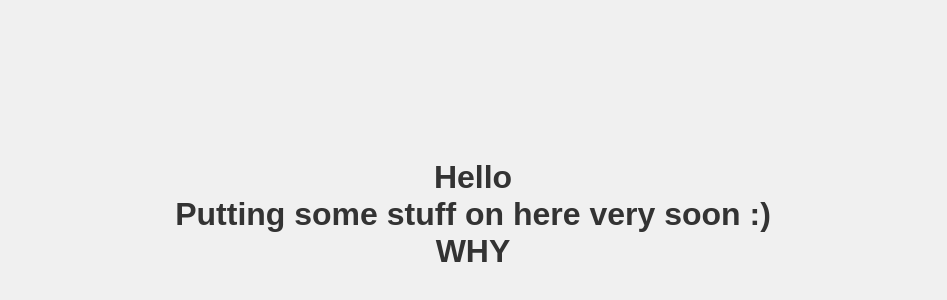
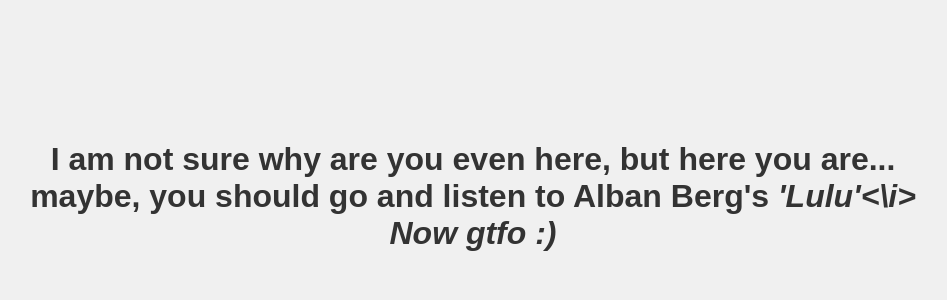
Before and after one commit to 1ngsoc/1ngsoc.github.io, a plain HTML site: page index.html in a window 1280 px wide. Shown: the part 204-504 px from the top of the page, without its empty margins (167-1114 px from the left). Drawn offline with Linux system fonts and the light colour scheme.

Commit message:
Initial commit (typo lmao)

```diff
--- a/index.html
+++ b/index.html
@@ -22,9 +22,9 @@
 </head>
 <body>
     <h1>
-        <br>Hello
-        <br>Putting some stuff on here very soon :)
-        <br>WHY
+        I am not sure why are you even here, but here you are...
+        <br>maybe, you should go and listen to Alban Berg's <i>'Lulu'<\i>
+        <br>Now gtfo :)
     </h1>
 </body>
 </html>
```
